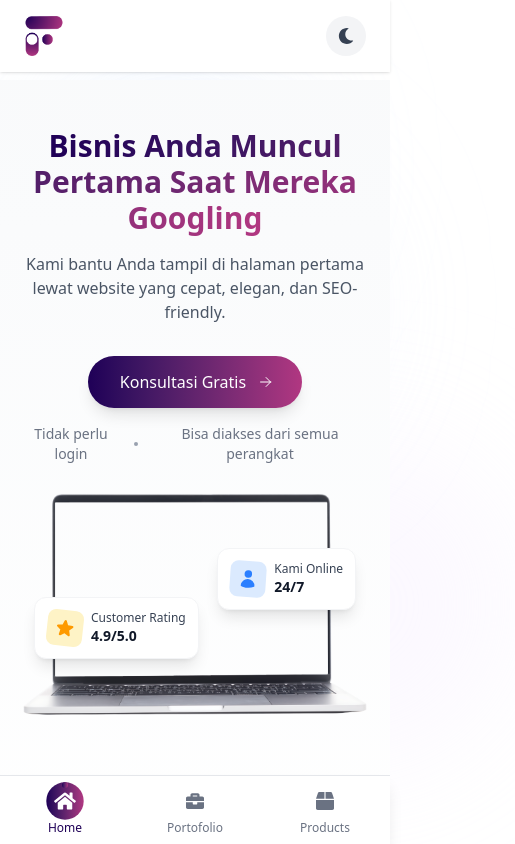
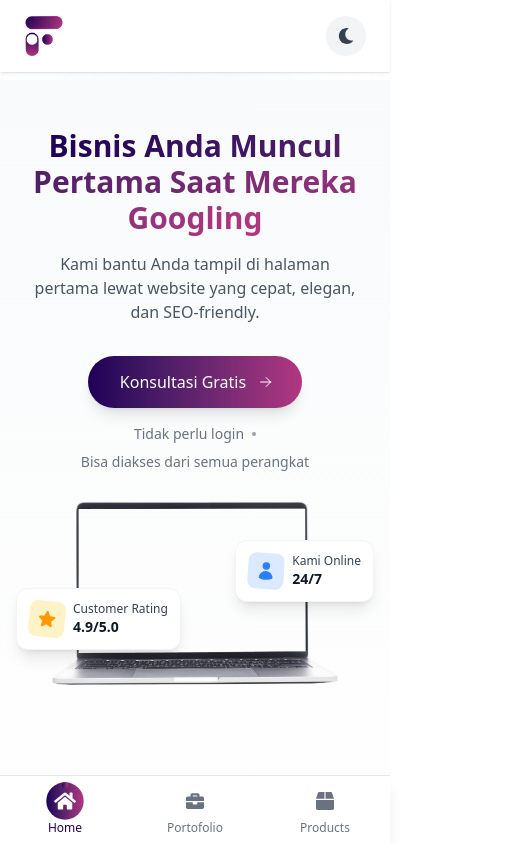
Before and after one commit to Zhafran131922/fondiv, a Next.js app: page / in a window 390 px wide. Shown: the top 844 px of the page, 515 px wide, since content can reach past the window. Built offline with nearby package versions, Linux system fonts and the light colour scheme.

Commit message:
first commit

```diff
--- a/src/app/components/home.js
+++ b/src/app/components/home.js
@@ -54,10 +54,12 @@ const ArrowIcon = () => (
 
 export default function Home() {
   return (
-  <section className="flex flex-col items-center justify-start sm:justify-center min-h-screen text-center px-4 sm:px-8 py-12 bg-gradient-to-b from-gray-50 to-white overflow-hidden">
+    <section className="flex flex-col items-center justify-start min-h-screen text-center px-4 sm:px-6 py-12 bg-gradient-to-b from-gray-50 to-white overflow-hidden">
+      {/* Container utama dengan lebar maksimum */}
+      <div className="w-full max-w-7xl mx-auto">
         {/* Background elements */}
         <motion.div
-        className="absolute inset-0 -z-10"
+          className="absolute inset-0 -z-10 overflow-hidden"
           initial={{ opacity: 0 }}
           animate={{ opacity: 1 }}
           transition={{ duration: 0.8 }}
@@ -68,13 +70,13 @@ export default function Home() {
         </motion.div>
 
         {/* Content container */}
-      <div className="max-w-7xl w-full flex flex-col items-center">
+        <div className="flex flex-col items-center w-full">
           {/* Heading */}
           <motion.div
             initial={{ opacity: 0, y: 20 }}
             animate={{ opacity: 1, y: 0 }}
             transition={{ duration: 0.6, ease: "easeOut" }}
-          className="max-w-3xl mb-8"
+            className="w-full max-w-3xl mb-8 px-4"
           >
             <motion.h2
               className="text-3xl sm:text-4xl md:text-5xl font-bold mb-4"
@@ -88,7 +90,7 @@ export default function Home() {
             </motion.h2>
 
             <motion.p
-            className="text-gray-600 text-base sm:text-lg md:text-xl max-w-2xl mx-auto"
+              className="text-gray-600 text-base sm:text-lg md:text-xl mx-auto"
               initial={{ opacity: 0, y: 10 }}
               animate={{ opacity: 1, y: 0 }}
               transition={{ delay: 0.2, duration: 0.6 }}
@@ -100,7 +102,7 @@ export default function Home() {
 
           {/* CTA & Arrow animation */}
           <motion.div
-          className="flex flex-col items-center mb-10"
+            className="flex flex-col items-center mb-10 w-full"
             initial={{ opacity: 0, y: 20 }}
             animate={{ opacity: 1, y: 0 }}
             transition={{ delay: 0.3, duration: 0.6 }}
@@ -114,14 +116,10 @@ export default function Home() {
               whileTap={{ scale: 0.98 }}
               className="relative overflow-hidden bg-gradient-to-r from-[#1f0057] to-[#b13781] text-white font-medium px-8 py-3.5 rounded-full shadow-lg transition-all duration-300 group flex items-center gap-2"
             >
-            {/* Hover White Slice */}
               <span className="absolute inset-0 bg-white scale-x-0 origin-left transition-transform duration-500 ease-out group-hover:scale-x-100 z-0" />
-
-            {/* Content */}
               <span className="relative z-10 transition-colors duration-300 group-hover:text-black">
                 Konsultasi Gratis
               </span>
-
               <motion.div
                 animate={{ x: [0, 4, 0] }}
                 transition={{ duration: 1.5, repeat: Infinity }}
@@ -132,7 +130,7 @@ export default function Home() {
             </motion.button>
 
             <motion.div
-            className="mt-4 flex items-center gap-2 text-sm text-gray-500"
+              className="mt-4 flex items-center gap-2 text-sm text-gray-500 flex-wrap justify-center"
               initial={{ opacity: 0 }}
               animate={{ opacity: 1 }}
               transition={{ delay: 0.8, duration: 0.5 }}
@@ -144,7 +142,7 @@ export default function Home() {
           </motion.div>
 
           {/* Laptop Image & Floating Cards */}
-        <div className="relative w-full max-w-6xl">
+          <div className="relative w-full max-w-4xl mx-auto px-4">
             <motion.div
               initial={{ opacity: 0, scale: 0.95, y: 20 }}
               animate={{
@@ -170,13 +168,15 @@ export default function Home() {
                   ease: "easeInOut",
                 }}
               >
+                <div className="relative aspect-video w-full">
                   <Image
                     src="/assets/laptop.png"
                     alt="Modern laptop showing dashboard"
-                width={1800}
-                height={1100}
+                    fill
+                    className="object-contain"
                     priority
                   />
+                </div>
               </motion.div>
 
               {/* Glow effect behind laptop */}
@@ -188,9 +188,9 @@ export default function Home() {
               />
             </motion.div>
 
-          {/* Floating Card 1 */}
+            {/* Floating Card 1 - Posisi disesuaikan */}
             <motion.div
-            className="absolute top-[20%] right-[5%] bg-white rounded-xl shadow-lg p-3 flex items-center gap-2 border border-gray-100 backdrop-blur-sm bg-opacity-80"
+              className="absolute top-[15%] right-[0%] sm:right-[5%] bg-white rounded-xl shadow-lg p-3 flex items-center gap-2 border border-gray-100 backdrop-blur-sm bg-opacity-80"
               initial={{ opacity: 0, y: 40, x: 20 }}
               animate={{ opacity: 1, y: 0, x: 0 }}
               transition={{
@@ -217,9 +217,9 @@ export default function Home() {
               </div>
             </motion.div>
 
-          {/* Floating Card 2 */}
+            {/* Floating Card 2 - Posisi disesuaikan */}
             <motion.div
-            className="absolute bottom-[30%] left-[5%] bg-white rounded-xl shadow-lg p-3 flex items-center gap-2 border border-gray-100 backdrop-blur-sm bg-opacity-80"
+              className="absolute bottom-[25%] left-[0%] sm:left-[5%] bg-white rounded-xl shadow-lg p-3 flex items-center gap-2 border border-gray-100 backdrop-blur-sm bg-opacity-80"
               initial={{ opacity: 0, y: 40, x: -20 }}
               animate={{ opacity: 1, y: 0, x: 0 }}
               transition={{
@@ -249,6 +249,7 @@ export default function Home() {
             </motion.div>
           </div>
         </div>
+      </div>
     </section>
   );
 }
```
Lines whose indentation alone changed are shown as unchanged.
